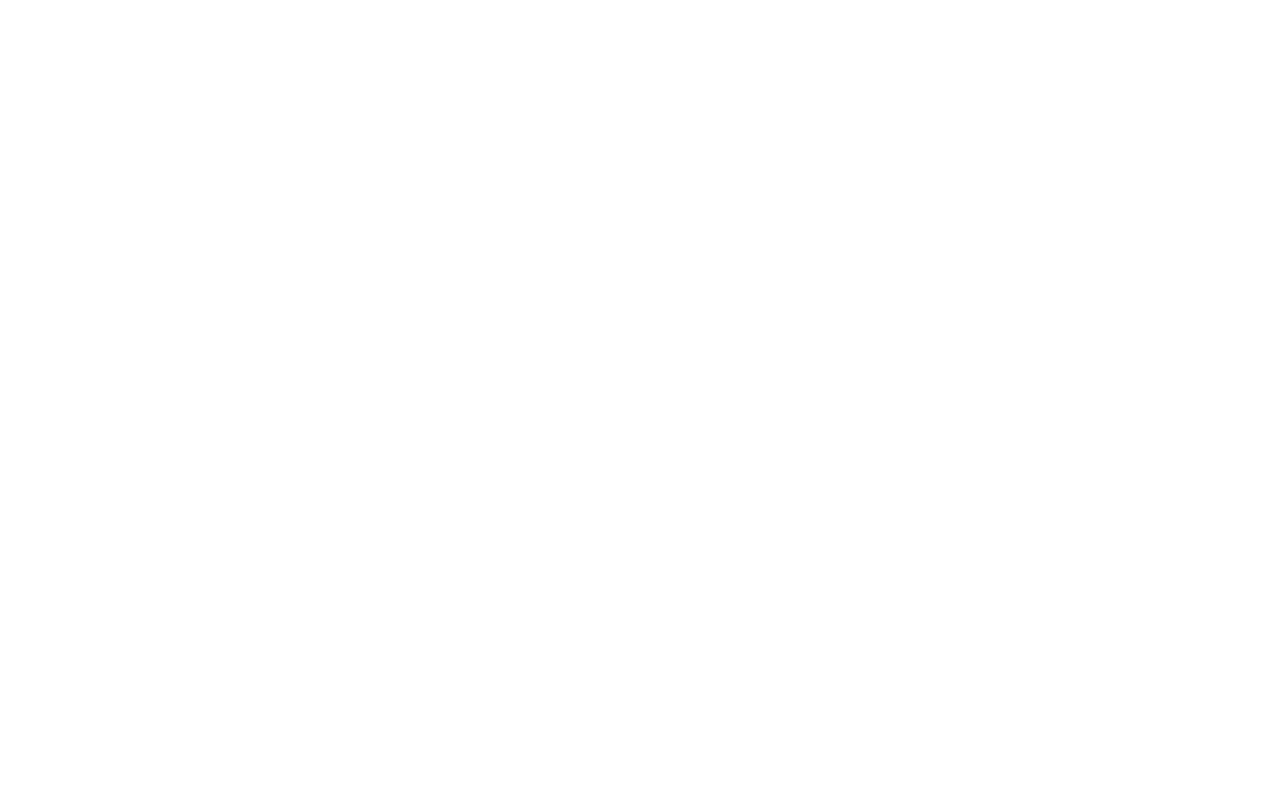
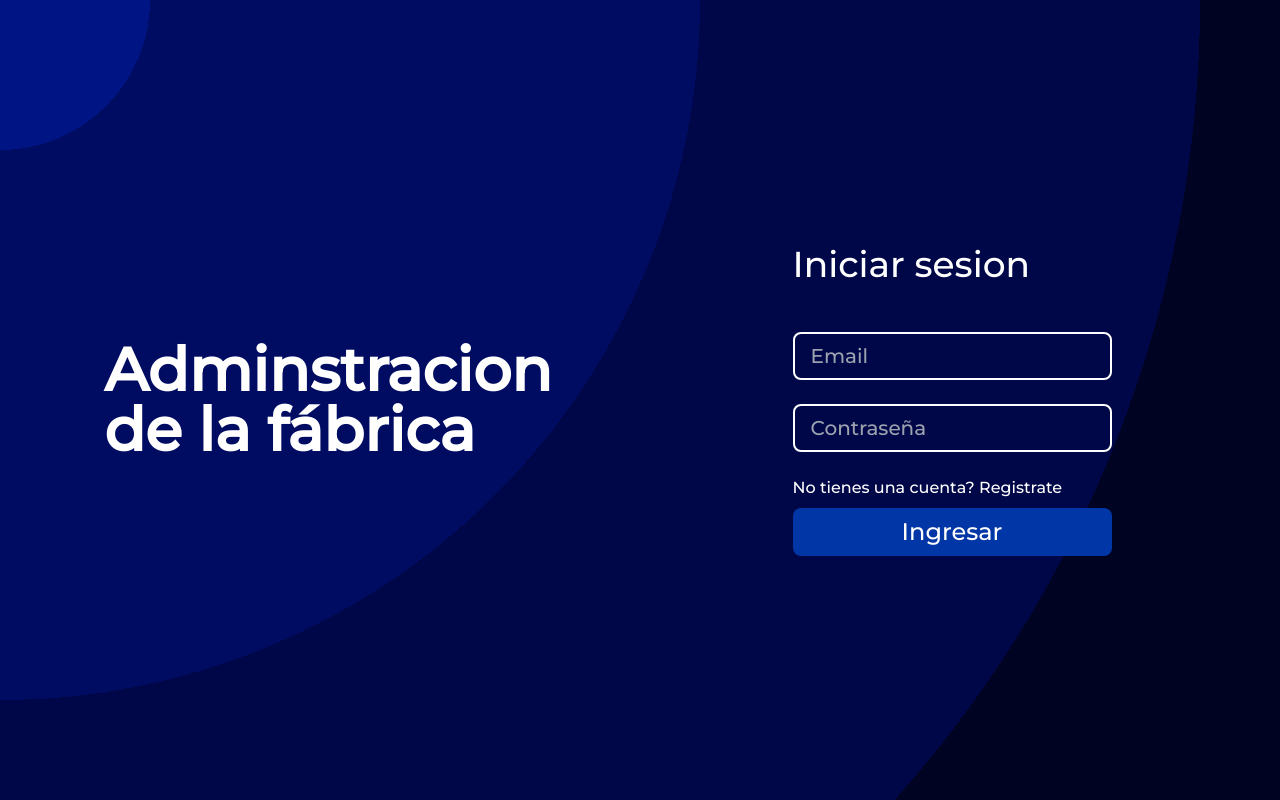
Before and after one commit to ezequielcanan/factory-react, a React (Vite) app: page /login in a window 1280 px wide. Before the commit this address had no page. Built offline with nearby package versions, Linux system fonts and the light colour scheme.

Commit message:
Register and login

```diff
--- a/package.json
+++ b/package.json
@@ -14,6 +14,8 @@
     "js-cookie": "^3.0.5",
     "react": "^18.3.1",
     "react-dom": "^18.3.1",
+    "react-hook-form": "^7.52.2",
+    "react-icons": "^5.3.0",
     "react-router-dom": "^6.26.1"
   },
   "devDependencies": {
--- /dev/null
+++ b/src/components/Input.jsx
@@ -0,0 +1,10 @@
+const Input = ({containerClassName, className, children, register, ...props}) => {
+  return (
+    <div className={`border-white border-2 rounded-lg text-xl flex gap-x-2 items-center justify-bewteen ${containerClassName}`}>
+      <input className={`bg-transparent focus:outline-none p-2 px-4 duration-300 focus:bg-white/10 ${className}`} {...register} {...props} />
+      {children}
+    </div>
+  )
+}
+
+export default Input
--- a/src/config/axios.config.js
+++ b/src/config/axios.config.js
@@ -2,7 +2,6 @@ import axios from "axios"
 
 const customAxios = axios.create({
   baseURL: `${import.meta.env.VITE_REACT_API_URL}/api`,
-  withCredentials: true
 })
 
 export default customAxios
--- /dev/null
+++ b/src/containers/Main.jsx
@@ -0,0 +1,9 @@
+const Main = ({children, className}) => {
+  return (
+    <main className={`p-4 min-h-screen ${className}`}>
+      {children}
+    </main>
+  )
+}
+
+export default Main
--- a/src/index.css
+++ b/src/index.css
@@ -15,3 +15,18 @@
 * {
   font-family: "montserrat";
 }
+
+.custom-background {
+  background: radial-gradient(circle at top left,
+    #001483 150px,
+      transparent 150px),
+    radial-gradient(circle at top left,
+    #000c62 700px,
+      transparent 700px),
+    radial-gradient(circle at top left,
+    #000748 1200px,
+      transparent 1200px),
+    radial-gradient(circle at top left,
+    #000322 2400px,
+      transparent 2400px);
+}
--- /dev/null
+++ b/src/pages/Login.jsx
@@ -0,0 +1,43 @@
+import { useContext, useState } from "react"
+import { UserContext } from "../context/UserContext"
+import Main from "../containers/Main"
+import Input from "../components/Input"
+import { useForm } from "react-hook-form"
+import customAxios from "../config/axios.config"
+
+const Login = () => {
+  const {setUser} = useContext(UserContext)
+  const [visible, setVisible] = useState(false)
+  const [login, setLogin] = useState(true)
+  const {register, handleSubmit} = useForm()
+
+  const onSubmit = handleSubmit(async data => {
+    if (!login) {
+      console.log(data)
+      await customAxios.post("/auth/register", data)
+    }
+  })
+
+  return (
+    <Main className={"grid grid-cols-2 items-center custom-background justify-items-center"}>
+      <section>
+        <h1 className="text-6xl text-white font-bold">Adminstracion<br/> de la fábrica</h1>
+      </section>
+      <section className="flex flex-col gap-y-12 text-white">
+        <h2 className="text-4xl">{login ? "Iniciar sesion" : "Registrarse"}</h2>
+        <form action="" className="flex flex-col gap-y-6" onSubmit={onSubmit}>
+          {!login && <Input placeholder="Nombre" register={register("username")}/>}
+          <Input placeholder="Email" register={register("email")}/>
+          <Input placeholder="Contraseña" register={register("password")} type="password">
+          </Input>
+          <div className="flex flex-col gap-y-2">
+            <p className="duration-300 hover:text-important w-full cursor-pointer select-none" onClick={() => setLogin(!login)}>{login ? "No tienes una cuenta? Registrate" : "Ya tienes una cuenta? Inicia sesion"}</p>
+            <button className="bg-action p-2 rounded-lg text-2xl">Ingresar</button>
+          </div>
+        </form>
+      </section>
+    </Main>
+  )
+}
+
+export default Login
--- a/src/router/Router.jsx
+++ b/src/router/Router.jsx
@@ -1,6 +1,7 @@
 import { BrowserRouter, Routes, Route } from "react-router-dom"
 import { useContext } from "react"
 import { UserContext } from "../context/UserContext"
+import Login from "../pages/Login"
 
 
 const Router = () => {
@@ -9,7 +10,7 @@ const Router = () => {
   return (
     <BrowserRouter>
       <Routes>
-        <Route path=""/>
+        <Route path="/login" element={<Login/>}/>
       </Routes>
     </BrowserRouter>
   )
--- a/tailwind.config.js
+++ b/tailwind.config.js
@@ -9,6 +9,14 @@ export default {
       fontFamily: {
         montserrat: ["montserrat", "sans-serif"],
         "montserrat-bold": ["montserrat-bold", "sans-serif"]
+      },
+      colors: {
+        primary: "#001483",
+        secondary: "#000c62",
+        third: "#000748",
+        fourth: "#000322",
+        action: "#0036a5",
+        important: "#00aaee"
       }
     },
   },
```
Also changed, not shown: 1 other file (tests, documents, lock files or other folders).
